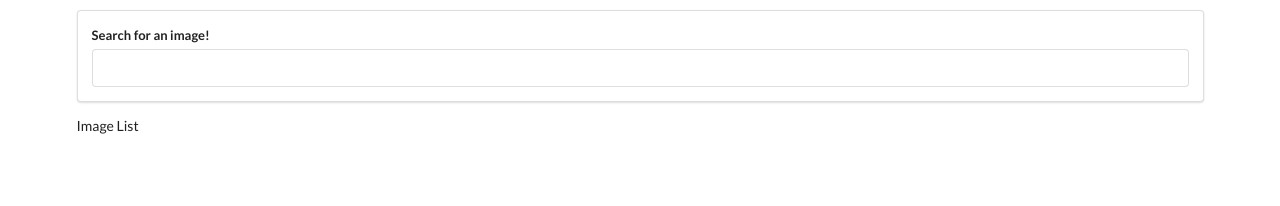
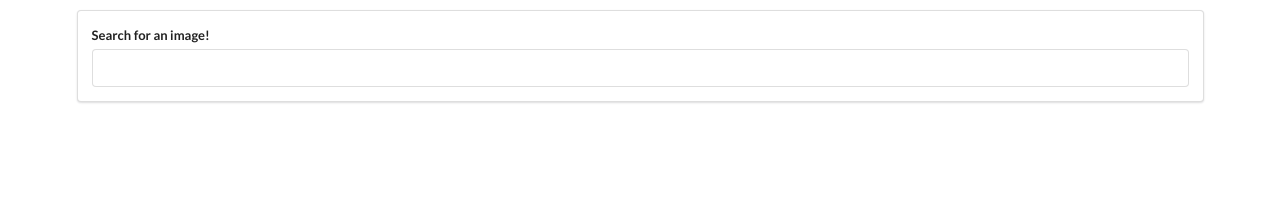
Before and after one commit to evanszymkowicz/image-fetcher, a React (Create React App) app: page / in a window 1280 px wide. Shown: the top 206 px of the page. Built offline with nearby package versions, Linux system fonts and the light colour scheme.

Commit message:
refactor jsx

```diff
--- a/src/components/ImageList.js
+++ b/src/components/ImageList.js
@@ -1,8 +1,11 @@
-import React from 'react';
+import React from "react";
 
-const ImageList = (props) => {
-	console.log(props.images);
-	return <div>Image List</div>;
+const ImageList = props => {
+  const images = props.images.map(({ description, id, urls }) => {
+    return <img alt={description} key={id} src={urls.regular} />;
+  });
+
+  return <div>{images}</div>;
 };
 
 export default ImageList;
```
